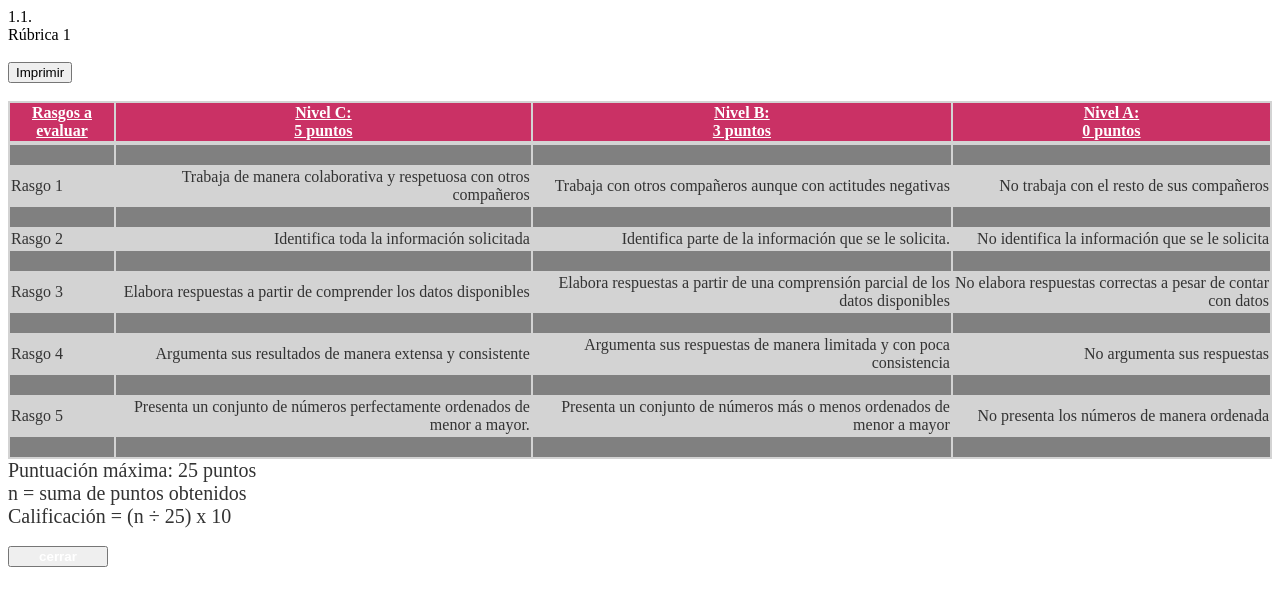
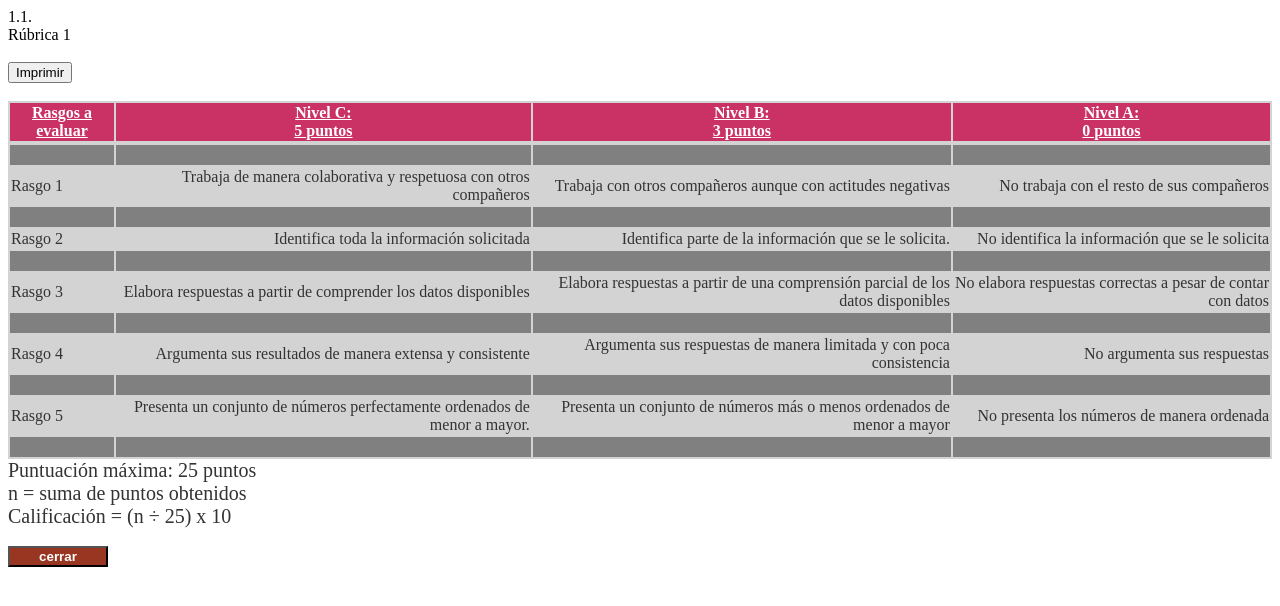
Before and after one commit to renebec/PROByEST2023_2, a plain HTML site: page docs/popA1r1.html in a window 1280 px wide. Drawn offline with Linux system fonts and the light colour scheme.

Commit message:
Add files via upload

```diff
--- a/docs/popA1r1.html
+++ b/docs/popA1r1.html
@@ -41,7 +41,7 @@
 
 <br>
     <button onclick="PopWinClose()"
-                                style="font-weight:bold;color:white;width:100px" class="boton">
+                                style="background-color:#993622;font-weight:bold;color:white;width:100px" class="boton">
                    cerrar</button>
 <br>
     <br>
```
Also changed, not shown: docs/popA1r2.html (+1 -1 lines), docs/popA1r3.html (+1 -1 lines).
